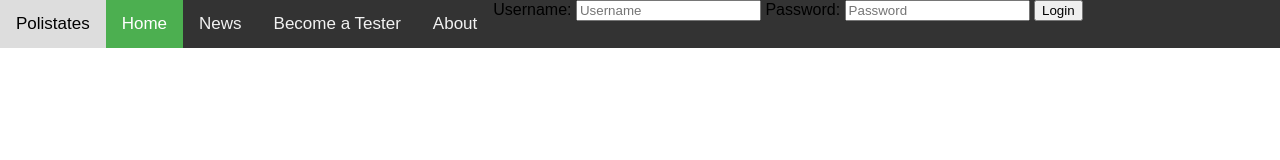
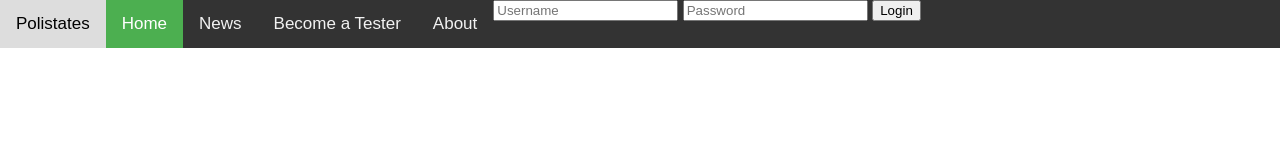
Before and after one commit to RobertLudwick/Polistates, a website: page client/navbar.html in a window 1280 px wide. Drawn offline with Linux system fonts and the light colour scheme.

Commit message:
I removed the labels for the two fields for login on the navbar

```diff
--- a/client/navbar.html
+++ b/client/navbar.html
@@ -44,9 +44,7 @@ body {
     <a href="/about" onclick="window.location.href = 'https://w3docs.com';">About</a>
     <div class="login">
       <form action="loginList" method="GETloginList">
-        <label for="usrn">Username:</label>
         <input type="text" placeholder="Username" name="usrn">
-        <label for="pswd">Password:</label>
         <input type="text" placeholder="Password" name="pswd">
         <button type="submit">Login</button>
       </form>
```
